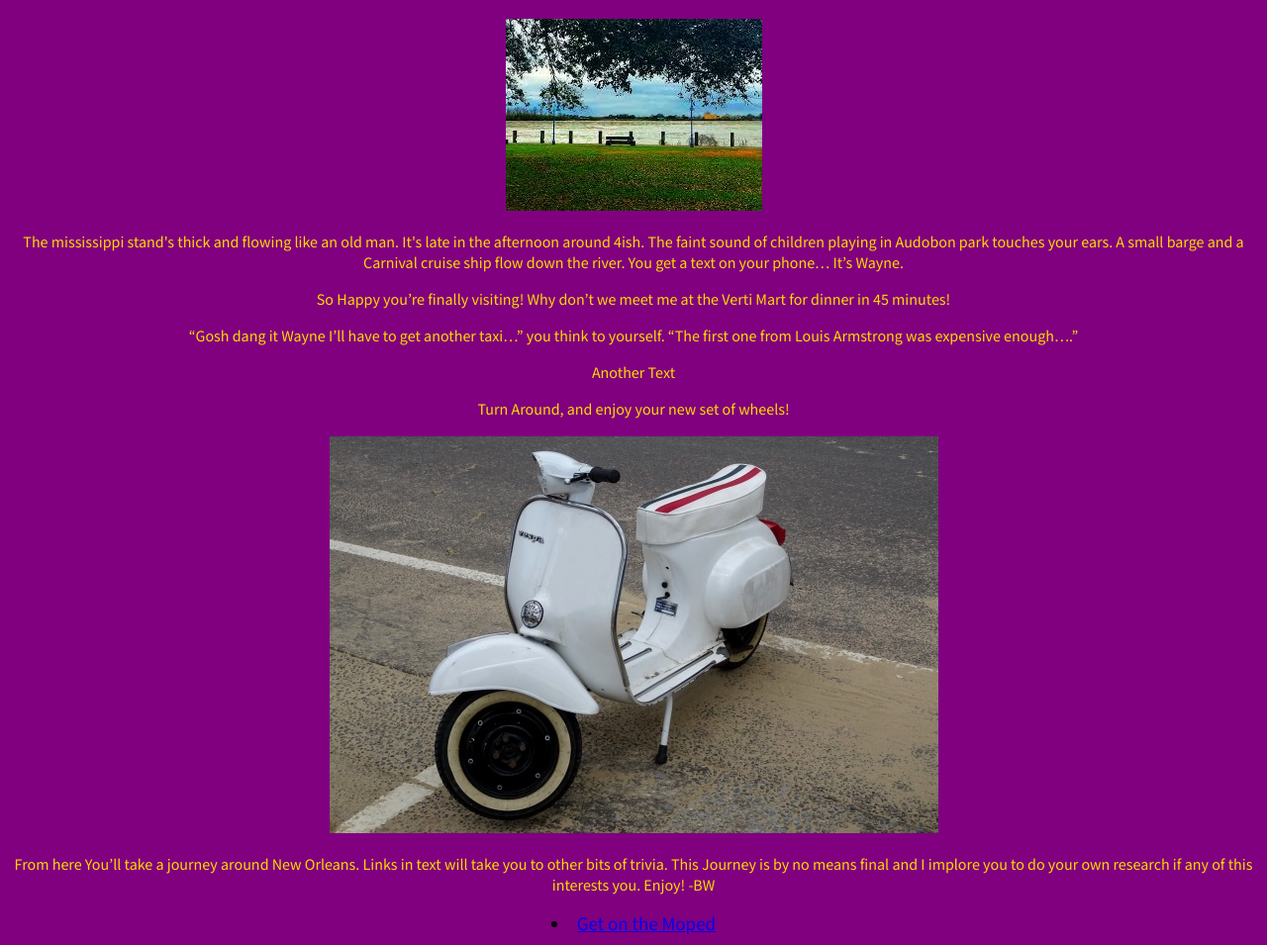
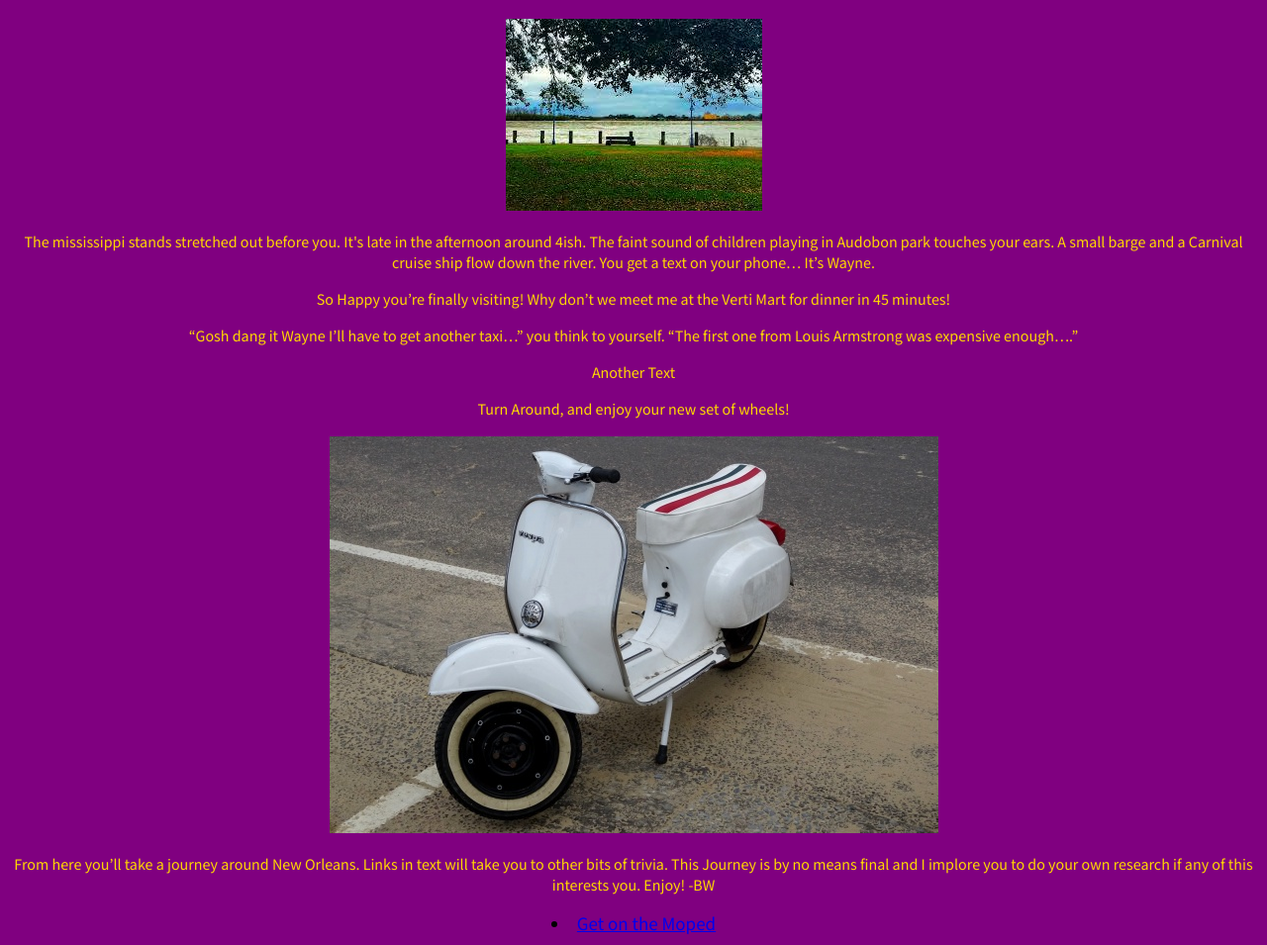
Before and after one commit to J4502-SS21/Ben-Wiche, a plain HTML site: page index.html in a window 1280 px wide. Shown: the part 61-1016 px from the top of the page at 99% size. Drawn offline with Linux system fonts and the light colour scheme; a web font is replaced by a local one.

Commit message:
Update index.html

```diff
--- a/index.html
+++ b/index.html
@@ -19,7 +19,7 @@
 <img style="border:0;" src="Audobon Image.jpg" alt="Moped" >
 </a>
 
-<p>The mississippi stand's thick and flowing like an old man. It's late in the afternoon around 4ish. The faint sound of children playing in Audobon park touches your ears.
+<p>The mississippi stands stretched out before you. It's late in the afternoon around 4ish. The faint sound of children playing in Audobon park touches your ears.
 A small barge and a Carnival cruise ship flow down the river. You get a text on your phone… It’s Wayne.</p>
 
 <p>So Happy you’re finally visiting! Why don’t we meet me at the Verti Mart for dinner in 45 minutes! </p>
@@ -32,7 +32,7 @@ A small barge and a Carnival cruise ship flow down the river. You get a text on
 <img style="border:0;" src="Moped.jpg" alt="Moped" >
 </a>
 
-  <p>From here You’ll take a journey around New Orleans. Links in text will take you to other bits of trivia. This Journey is by no means final and I implore you to do your own research if any of this interests you. Enjoy! -BW</p>
+  <p>From here you’ll take a journey around New Orleans. Links in text will take you to other bits of trivia. This Journey is by no means final and I implore you to do your own research if any of this interests you. Enjoy! -BW</p>
 
   <nav>
   <li><a href="https://j4502-ss21.github.io/Ben-Wiche-Rough-Draft/secondpage.html" target="_blank">Get on the Moped</a></li>
```
